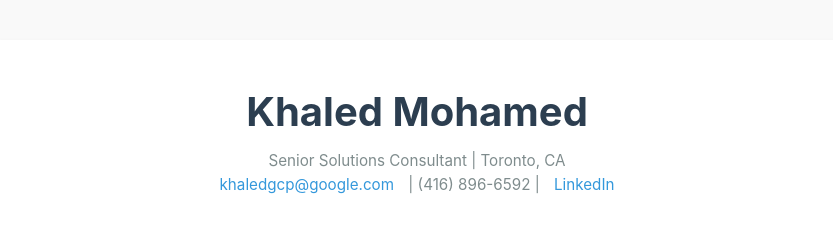
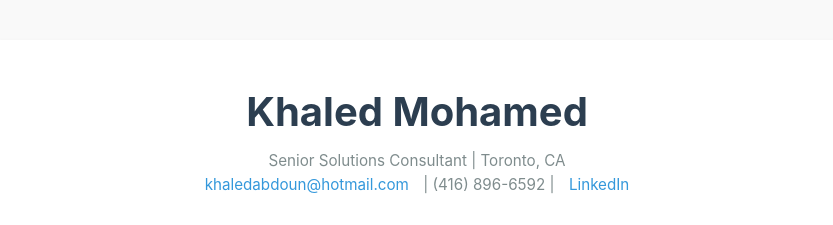
Before and after one commit to kabdoun/resume, a plain HTML site: page index.html in a window 1280 px wide. Shown: the top 225 px of the page, without its empty margins (223-1056 px from the left). Drawn offline with Linux system fonts and the light colour scheme.

Commit message:
Update index.html

```diff
--- a/index.html
+++ b/index.html
@@ -102,7 +102,7 @@
             <h1>Khaled Mohamed</h1>
             <div class="contact-info">
                 Senior Solutions Consultant | Toronto, CA<br>
-                <a href="mailto:khaledgcp@google.com">khaledgcp@google.com</a> | (416) 896-6592 |
+                <a href="mailto:khaledabdoun@hotmail.com">khaledabdoun@hotmail.com</a> | (416) 896-6592 |
                 <a href="https://www.linkedin.com/in/khaledamohamed/" target="_blank">LinkedIn</a>
             </div>
         </header>
```
